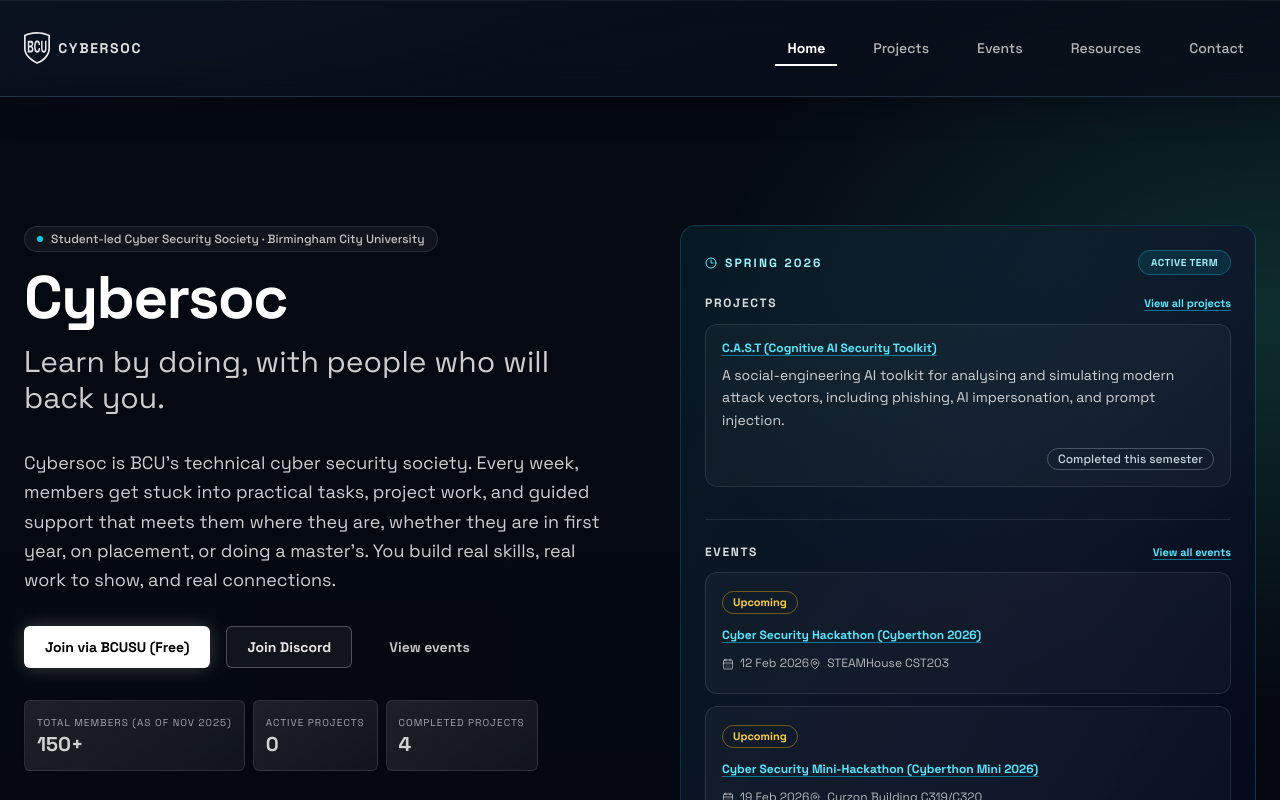
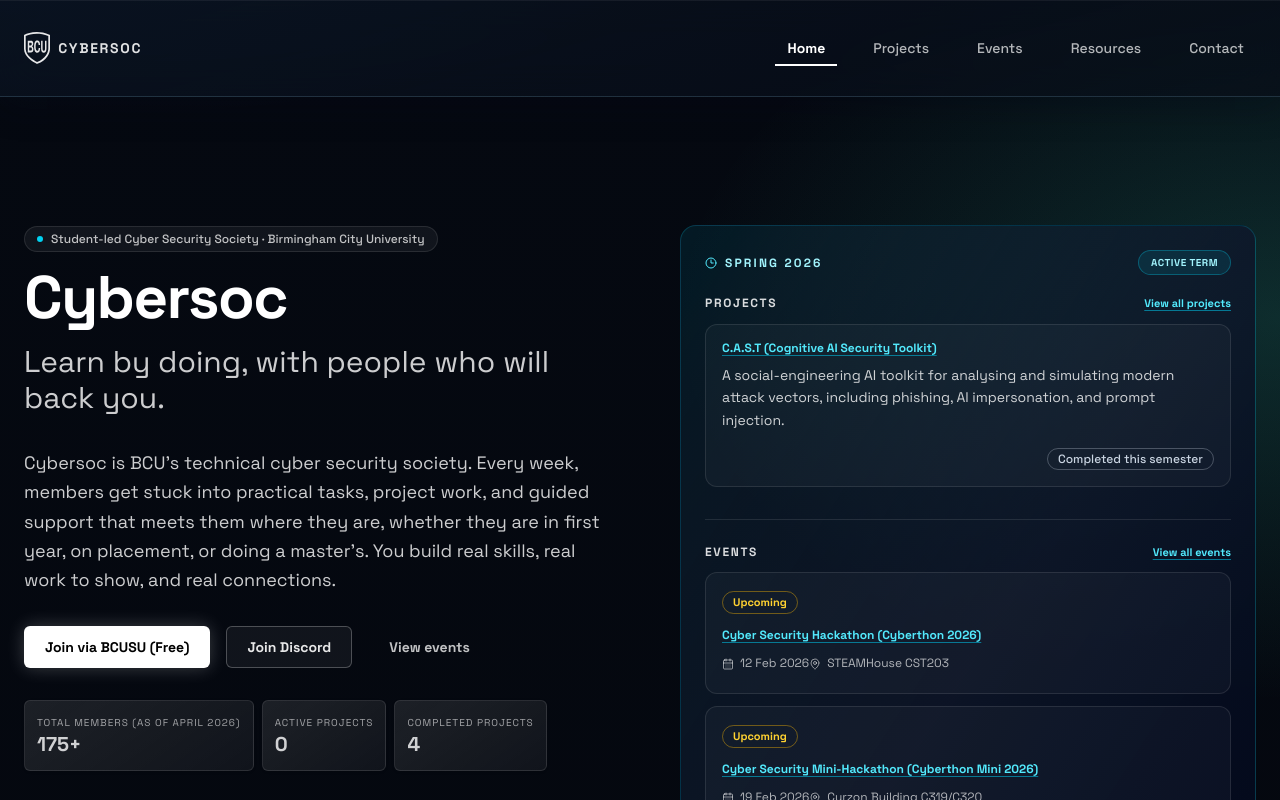
Before and after one commit to baberlabs/cybersoc, a React (Vite) app: page / in a window 1280 px wide. Shown: the top 800 px of the page. Built offline with nearby package versions, Linux system fonts and the light colour scheme.

Commit message:
Increase members count to 175+
- Also hardcode the value of April 2026 since it is the last
month where Cybersoc was active. Future maintainers can re-
enable it if Cybersoc is activated again.

```diff
--- a/src/pages/Home.jsx
+++ b/src/pages/Home.jsx
@@ -59,8 +59,9 @@
           {/* Stats */}
           <dl className="mt-6 flex flex-wrap gap-2">
             <StatCard
-              label={`Total members (as of ${getCurrentMonthYear})`}
-              value="150+"
+              // label={`Total members (as of ${getCurrentMonthYear})`}
+              label="Total members (as of April 2026)"
+              value="175+"
             />
             <StatCard
               label="Active projects"
```
